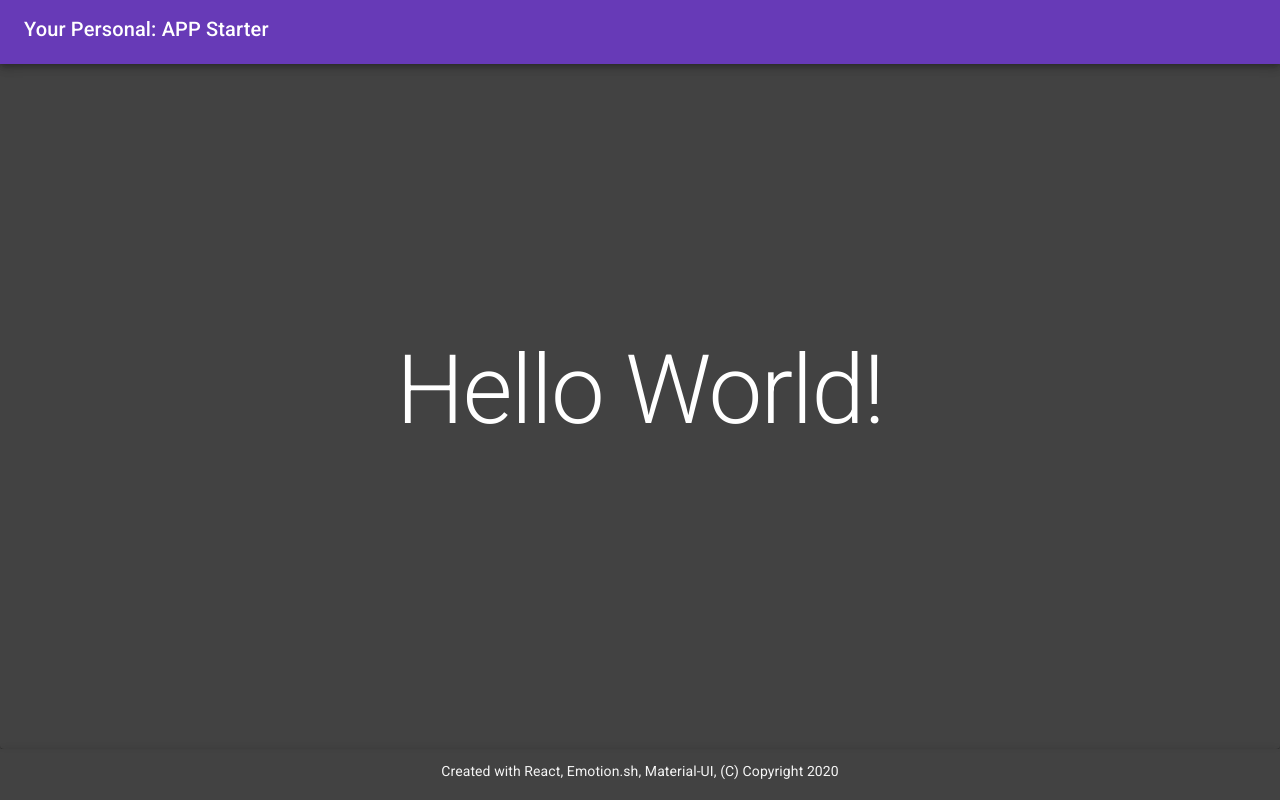
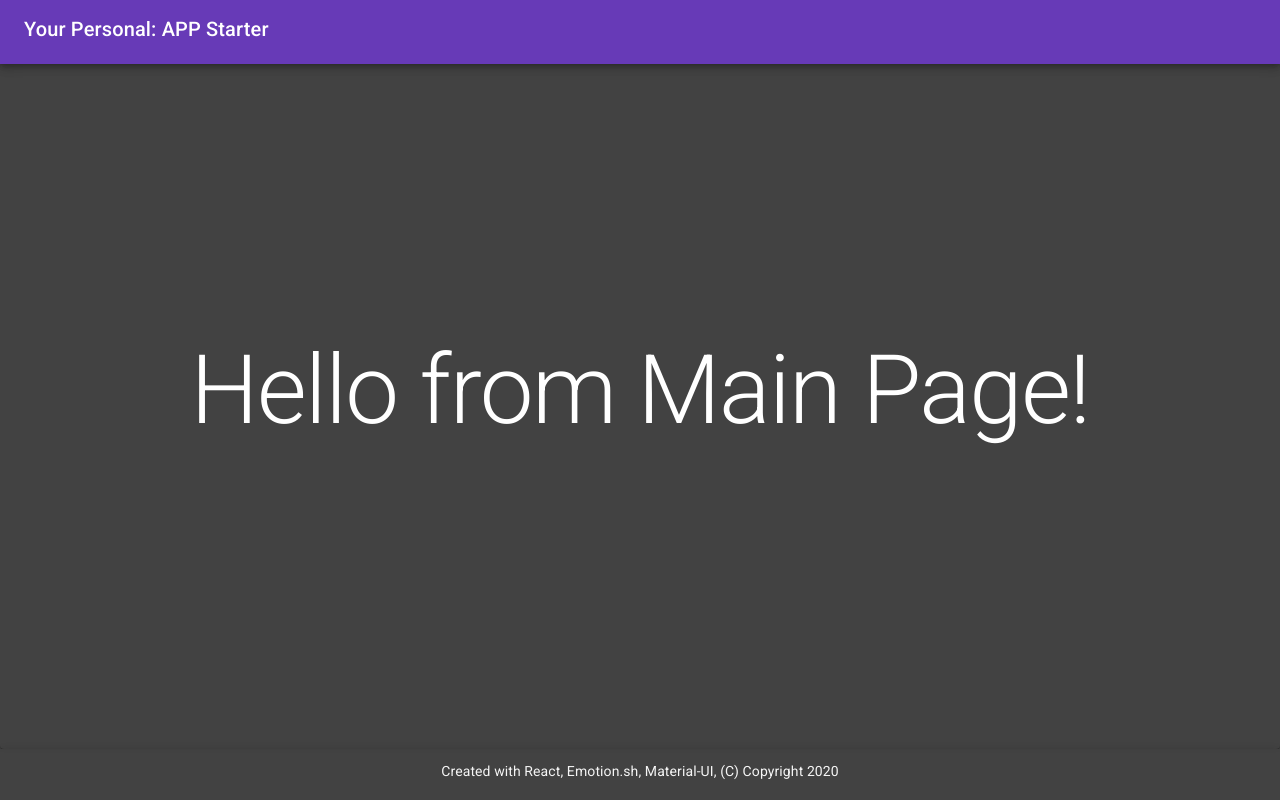
Before and after one commit to jakub0227/lorem-ipsum-generator, a React (Create React App) app: page / in a window 1280 px wide. Built offline with nearby package versions, Linux system fonts and the light colour scheme.

Commit message:
Start new template app, basic layout with Browser Router, Material-UI, Emotion

```diff
--- a/package.json
+++ b/package.json
@@ -43,5 +43,8 @@
       "last 1 firefox version",
       "last 1 safari version"
     ]
+  },
+  "devDependencies": {
+    "@types/react-router-dom": "^5.1.6"
   }
 }
--- a/src/App.tsx
+++ b/src/App.tsx
@@ -1,4 +1,5 @@
 import {FC} from 'react'
+import {BrowserRouter, Route, Switch} from 'react-router-dom'
 import {StylesProvider, Typography} from '@material-ui/core'
 import {Layout} from './hoc/Layout/Layout'
 import {Theme} from './hoc/Theme/Theme'
@@ -6,16 +7,25 @@ import {Theme} from './hoc/Theme/Theme'
 export const App: FC = () => {
 
 	return (
-		<div>
+		<BrowserRouter>
 			<StylesProvider injectFirst>
 				<Theme>
 					<Layout>
-						<Typography variant='h1'>
-							Hello World!
-						</Typography>
+						<Switch>
+							<Route exact path='/'>
+								<Typography variant='h1'>
+									Hello from Main Page!
+								</Typography>
+							</Route>
+							<Route>
+								<Typography variant='h1'>
+									404 Not Found
+								</Typography>
+							</Route>
+						</Switch>
 					</Layout>
 				</Theme>
 			</StylesProvider>
-		</div>
+		</BrowserRouter>
 	)
 }
```
Also changed, not shown: 1 other file (tests, documents, lock files or other folders).
